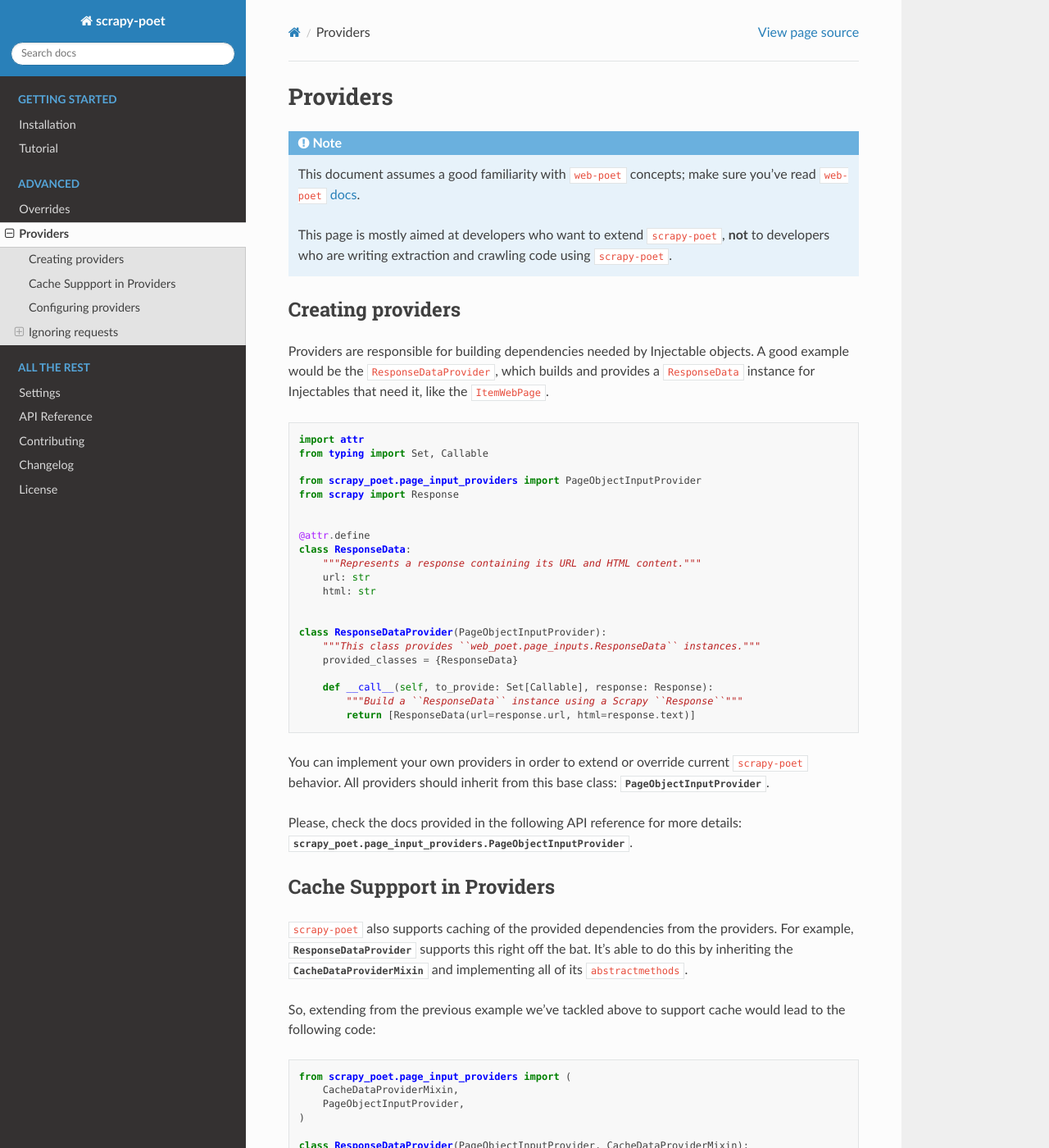
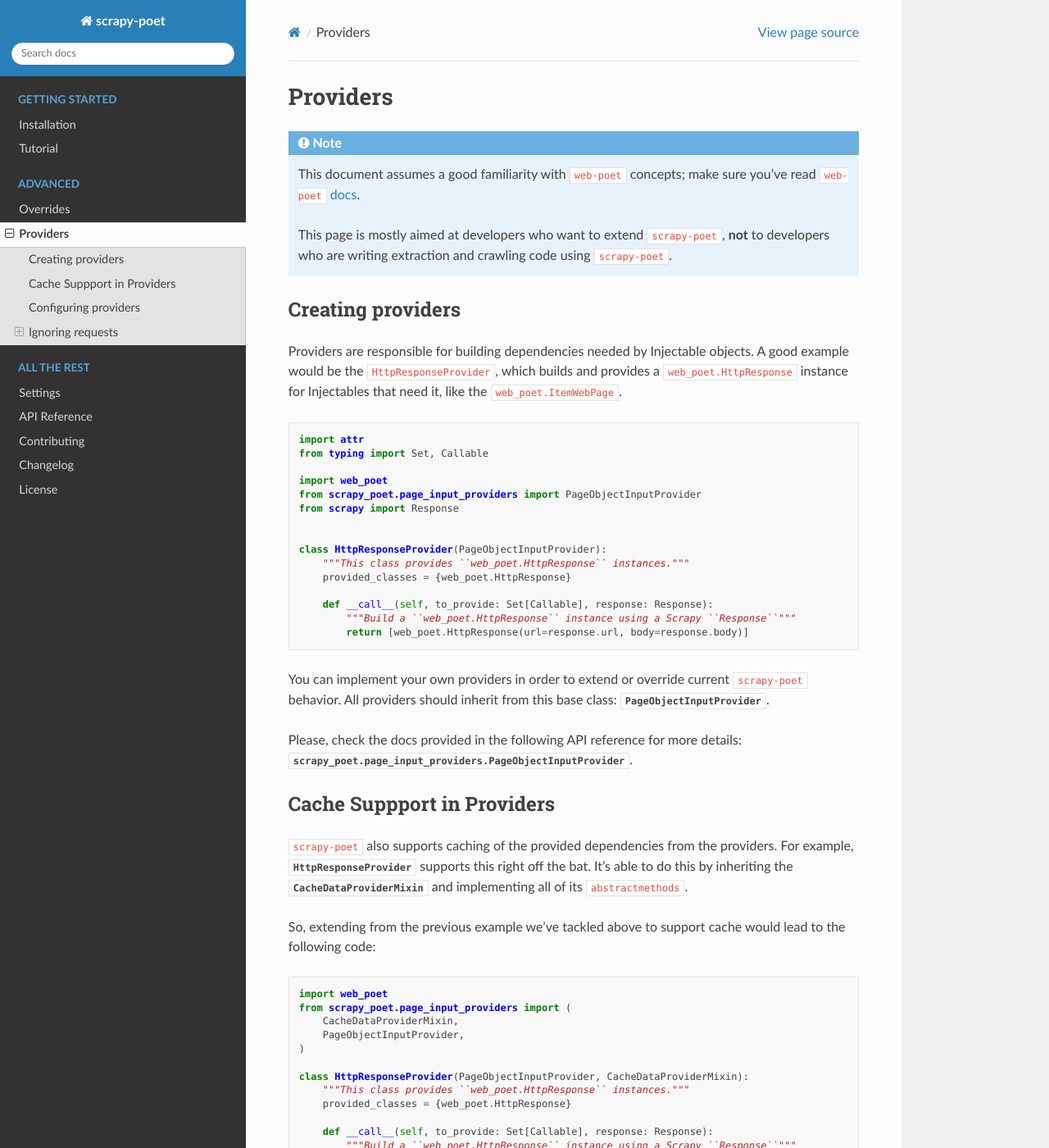
Before and after one commit to scrapinghub/scrapy-poet, a Sphinx documentation site: the page built from docs/providers.rst, in a window 1280 px wide and 1400 px high. Shown: the whole window at 82% size. Built offline with Sphinx 7.4.7 and the Read the Docs theme 2.0.0, drawn with Linux system fonts in a browser that asks for light colours; some of the changed text lies outside the part shown.

Commit message:
Use the new HttpResponse that replaces ResponseData in web_poet
Reference PR from web_poet:
https://github.com/scrapinghub/web-poet/pull/30

```diff
--- a/docs/overrides.rst
+++ b/docs/overrides.rst
@@ -34,7 +34,7 @@
 
     class ISBNBookPage(ItemWebPage):
 
-        def __init__(self, response: ResponseData, book_page: BookPage):
+        def __init__(self, response: HttpResponse, book_page: BookPage):
             super().__init__(response)
             self.book_page = book_page
 
--- a/docs/providers.rst
+++ b/docs/providers.rst
@@ -20,33 +20,27 @@
 ==================
 
 Providers are responsible for building dependencies needed by Injectable
-objects. A good example would be the ``ResponseDataProvider``,
-which builds and provides a ``ResponseData`` instance for Injectables
-that need it, like the ``ItemWebPage``.
+objects. A good example would be the ``HttpResponseProvider``,
+which builds and provides a ``web_poet.HttpResponse`` instance for Injectables
+that need it, like the ``web_poet.ItemWebPage``.
 
 .. code-block:: python
 
     import attr
     from typing import Set, Callable
 
+    import web_poet
     from scrapy_poet.page_input_providers import PageObjectInputProvider
     from scrapy import Response
 
 
-    @attr.define
-    class ResponseData:
-        """Represents a response containing its URL and HTML content."""
-        url: str
-        html: str
-
-
-    class ResponseDataProvider(PageObjectInputProvider):
-        """This class provides ``web_poet.page_inputs.ResponseData`` instances."""
-        provided_classes = {ResponseData}
+    class HttpResponseProvider(PageObjectInputProvider):
+        """This class provides ``web_poet.HttpResponse`` instances."""
+        provided_classes = {web_poet.HttpResponse}
 
         def __call__(self, to_provide: Set[Callable], response: Response):
-            """Build a ``ResponseData`` instance using a Scrapy ``Response``"""
-            return [ResponseData(url=response.url, html=response.text)]
+            """Build a ``web_poet.HttpResponse`` instance using a Scrapy ``Response``"""
+            return [web_poet.HttpResponse(url=response.url, body=response.body)]
 
 
 You can implement your own providers in order to extend or override current
@@ -61,7 +55,7 @@
 ===========================
 
 ``scrapy-poet`` also supports caching of the provided dependencies from the
-providers. For example, :class:`~.ResponseDataProvider` supports this right off
+providers. For example, :class:`~.HttpResponseProvider` supports this right off
 the bat. It's able to do this by inheriting the :class:`~.CacheDataProviderMixin`
 and implementing all of its ``abstractmethods``.
 
@@ -70,18 +64,19 @@
 
 .. code-block:: python
 
+    import web_poet
     from scrapy_poet.page_input_providers import (
         CacheDataProviderMixin,
         PageObjectInputProvider,
     )
 
-    class ResponseDataProvider(PageObjectInputProvider, CacheDataProviderMixin):
-        """This class provides ``web_poet.page_inputs.ResponseData`` instances."""
-        provided_classes = {ResponseData}
+    class HttpResponseProvider(PageObjectInputProvider, CacheDataProviderMixin):
+        """This class provides ``web_poet.HttpResponse`` instances."""
+        provided_classes = {web_poet.HttpResponse}
 
         def __call__(self, to_provide: Set[Callable], response: Response):
-            """Build a ``ResponseData`` instance using a Scrapy ``Response``"""
-            return [ResponseData(url=response.url, html=response.text)]
+            """Build a ``web_poet.HttpResponse`` instance using a Scrapy ``Response``"""
+            return [web_poet.HttpResponse(url=response.url, body=response.body)]
 
         def fingerprint(self, to_provide: Set[Callable], request: Request) -> str:
             """Returns a fingerprint to identify the specific request."""
@@ -136,7 +131,7 @@
 .. note::
 
     The providers in :const:`scrapy_poet.DEFAULT_PROVIDERS`,
-    which includes a provider for :class:`~ResponseData`, are always
+    which includes a provider for :class:`~HttpResponse`, are always
     included by default. You can disable any of them by listing it
     in the configuration with the priority `None`.
 
@@ -264,8 +259,8 @@
 
     The code above is just for example purposes. If you need to use ``Response``
     instances in your Page Objects, use built-in ``ItemWebPage`` - it has
-    ``response`` attribute with ``ResponseData``; no additional configuration
-    is needed, as there is ``ResponseDataProvider`` enabled in ``scrapy-poet``
+    ``response`` attribute with ``HttpResponse``; no additional configuration
+    is needed, as there is ``HttpResponseProvider`` enabled in ``scrapy-poet``
     by default.
 
 Requests concurrency
--- a/scrapy_poet/__init__.py
+++ b/scrapy_poet/__init__.py
@@ -3,5 +3,5 @@
 from .page_input_providers import (
     PageObjectInputProvider,
     CacheDataProviderMixin,
-    ResponseDataProvider,
+    HttpResponseProvider,
 )
--- a/setup.py
+++ b/setup.py
@@ -14,7 +14,7 @@
         'andi >= 0.4.1',
         'attrs',
         'parsel',
-        'web-poet',
+        'web-poet @ git+https://git@github.com/scrapinghub/web-poet@master#egg=web-poet',
         'tldextract',
         'sqlitedict',
     ],
```
Also changed, not shown: 9 other files.
